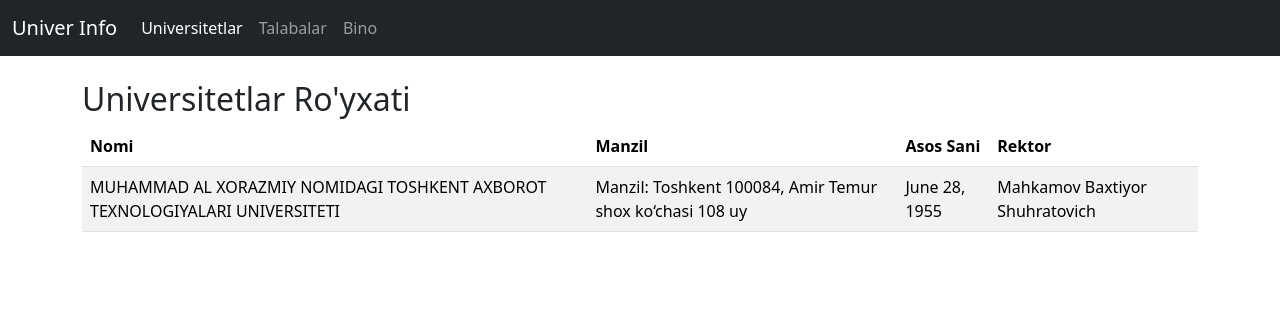
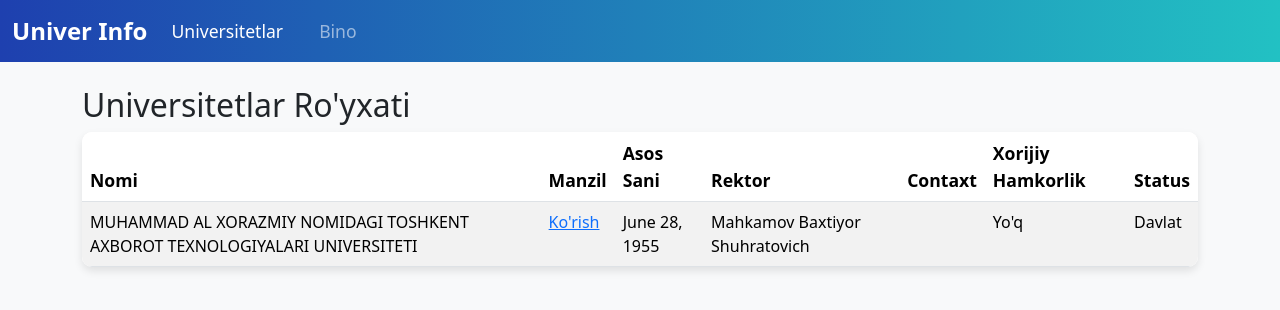
Before and after one commit to azizbekrakhimjonov/tuit7_backend, a Django app: page / in a window 1280 px wide. Shown: the top 310 px of the page. Run offline with Django 4.2, Linux system fonts and the light colour scheme; data comes from the database, SQL or seed files in the repository; both versions use the stored data as it was before the commit.

Commit message:
full code

```diff
--- a/app/models.py
+++ b/app/models.py
@@ -1,14 +1,19 @@
 from django.db import models
 
-# Universitet ma'lumotlari modeli
 class Universitet(models.Model):
-    nomi = models.CharField(max_length=255)  # Universitet nomi
-    manzil = models.CharField(max_length=255)  # Universitet manzili
-    asos_sanasi = models.DateField()  # Universitet tashkil topgan sana
-    rektor = models.CharField(max_length=100)  # Rektor ismi
+    nomi = models.CharField(max_length=255)
+    manzil = models.CharField(max_length=255)
+    asos_sanasi = models.DateField()
+    rektor = models.CharField(max_length=255)
+    contact = models.CharField(max_length=255)
+    xorij_hamkorlik = models.BooleanField(default=False)
+
+    # Davlat yoki Nodavlat maydoni (BooleanField)
+    davlat = models.BooleanField(default=True)  # True - davlat, False - nodavlat
 
     def __str__(self):
         return self.nomi
+
 
 # Bino ma'lumotlari modeli
 class Bino(models.Model):
@@ -21,16 +26,3 @@ class Bino(models.Model):
 
     def __str__(self):
         return self.nomi
-
-# Talaba ma'lumotlari modeli
-class Talaba(models.Model):
-    talaba_id = models.CharField(max_length=50)  # Talabaning idsi
-    ism = models.CharField(max_length=50)  # Talabaning ismi
-    familiya = models.CharField(max_length=50)  # Talabaning familiyasi
-    tugilgan_sana = models.DateField()  # Tug'ilgan sana
-    fakultet = models.CharField(max_length=100)  # Fakultet nomi
-    kurs = models.PositiveIntegerField()  # Talabaning kursi
-    bino = models.ForeignKey(Bino, on_delete=models.CASCADE)  # Talaba o'qiydigan bino
-
-    def __str__(self):
-        return f'{self.ism} {self.familiya}'
--- a/app/templates/base.html
+++ b/app/templates/base.html
@@ -4,13 +4,78 @@
     <meta charset="UTF-8">
     <meta name="viewport" content="width=device-width, initial-scale=1.0">
     <title>Universitet Ma'lumotlari</title>
+
     <!-- Bootstrap CSS -->
     <link href="https://cdn.jsdelivr.net/npm/bootstrap@5.3.0-alpha1/dist/css/bootstrap.min.css" rel="stylesheet">
+
+    <!-- Custom CSS -->
+    <style>
+        body {
+            background-color: #f8f9fa;
+        }
+
+        /* Navbar Styling */
+        .navbar {
+            background: linear-gradient(90deg, rgba(30,64,175,1) 0%, rgba(34,193,195,1) 100%);
+        }
+
+        .navbar-brand {
+            font-weight: bold;
+            font-size: 1.5rem;
+        }
+
+        .navbar-nav .nav-link {
+            font-size: 1.1rem;
+            margin-right: 20px;
+            transition: color 0.3s;
+        }
+
+        .navbar-nav .nav-link:hover {
+            color: #f8f9fa;
+            background-color: rgba(255, 255, 255, 0.2);
+        }
+
+        /* Table Styling */
+        table {
+            background-color: white;
+            box-shadow: 0 4px 8px rgba(0, 0, 0, 0.1);
+            border-radius: 10px;
+            overflow: hidden;
+        }
+
+        th {
+            background-color: #1e40af;
+            color: grey;
+            padding: 15px;
+            font-size: 1.1rem;
+        }
+
+        td {
+            padding: 12px;
+            font-size: 1rem;
+        }
+
+        tr:hover {
+            background-color: #f1f1f1;
+        }
+
+        /* Fade-in Animation */
+        .fade-in {
+            opacity: 0;
+            animation: fadeInAnimation ease 2s;
+            animation-fill-mode: forwards;
+        }
+
+        @keyframes fadeInAnimation {
+            0% { opacity: 0; }
+            100% { opacity: 1; }
+        }
+    </style>
 </head>
 <body>
 
 <!-- Navbar -->
-<nav class="navbar navbar-expand-lg navbar-dark bg-dark">
+<nav class="navbar navbar-expand-lg navbar-dark">
   <div class="container-fluid">
     <a class="navbar-brand" href="#">Univer Info</a>
     <button class="navbar-toggler" type="button" data-bs-toggle="collapse" data-bs-target="#navbarNav" aria-controls="navbarNav" aria-expanded="false" aria-label="Toggle navigation">
@@ -22,9 +87,6 @@
           <a class="nav-link active" href="{% url 'universitet_list' %}">Universitetlar</a>
         </li>
         <li class="nav-item">
-          <a class="nav-link" href="{% url 'talaba_list' %}">Talabalar</a>
-        </li>
-        <li class="nav-item">
           <a class="nav-link" href="{% url 'bino_list' %}">Bino</a>
         </li>
       </ul>
@@ -32,7 +94,8 @@
   </div>
 </nav>
 
-<div class="container mt-4">
+<!-- Content -->
+<div class="container mt-4 fade-in">
     {% block content %}
     {% endblock %}
 </div>
--- a/app/templates/bino_list.html
+++ b/app/templates/bino_list.html
@@ -1,8 +1,8 @@
 {% extends 'base.html' %}
 
 {% block content %}
-<h2>Binolar Ro'yxati</h2>
-<table class="table table-striped">
+<h2 class="text-center mb-4">Binolar Ro'yxati</h2>
+<table class="table table-hover">
   <thead>
     <tr>
       <th>Nomi</th>
--- a/app/templates/universitet_list.html
+++ b/app/templates/universitet_list.html
@@ -9,15 +9,37 @@
       <th>Manzil</th>
       <th>Asos Sani</th>
       <th>Rektor</th>
+      <th>Contaxt</th>
+      <th>Xorijiy Hamkorlik</th>
+      <th>Status</th> <!-- Yangi ustun: Davlat/Nodavlat -->
     </tr>
   </thead>
   <tbody>
     {% for universitet in universitetlar %}
     <tr>
       <td>{{ universitet.nomi }}</td>
-      <td>{{ universitet.manzil }}</td>
+      <td>
+        <a href="https://www.google.com/maps/search/?api=1&query={{ universitet.manzil }}" target="_blank">
+          Ko'rish
+        </a>
+      </td>
       <td>{{ universitet.asos_sanasi }}</td>
       <td>{{ universitet.rektor }}</td>
+      <td>{{ universitet.contact }}</td>
+      <td>
+        {% if universitet.xorij_hamkorlik %}
+          Ha
+        {% else %}
+          Yo'q
+        {% endif %}
+      </td>
+      <td>
+        {% if universitet.davlat %}  <!-- Boolean holati uchun -->
+          Davlat
+        {% else %}
+          Nodavlat
+        {% endif %}
+      </td>
     </tr>
     {% endfor %}
   </tbody>
--- a/app/urls.py
+++ b/app/urls.py
@@ -1,9 +1,8 @@
 from django.urls import path
-from .views import UniversitetListView, TalabaListView, BinoListView
+from .views import UniversitetListView, BinoListView
 
 urlpatterns = [
     path('', UniversitetListView.as_view(), name='home'),  # Asosiy sahifa sifatida universitetlar ro'yxati
     path('universitetlar/', UniversitetListView.as_view(), name='universitet_list'),
-    path('talabalar/', TalabaListView.as_view(), name='talaba_list'),
     path('binolar/', BinoListView.as_view(), name='bino_list'),
 ]
--- a/app/views.py
+++ b/app/views.py
@@ -1,17 +1,12 @@
 from django.shortcuts import render
 from django.views.generic import ListView
-from .models import Universitet, Talaba, Bino
+from .models import Universitet, Bino
 
 class UniversitetListView(ListView):
     model = Universitet
     template_name = 'universitet_list.html'
     context_object_name = 'universitetlar'
 
-class TalabaListView(ListView):
-    model = Talaba
-    template_name = 'talaba_list.html'
-    context_object_name = 'talabalar'
-
 
 class BinoListView(ListView):
     model = Bino
```
Also changed, not shown: app/admin.py (+8 -2 lines), app/templates/talaba_list.html (deleted, +0 -29 lines), db.sqlite3 (deleted).
